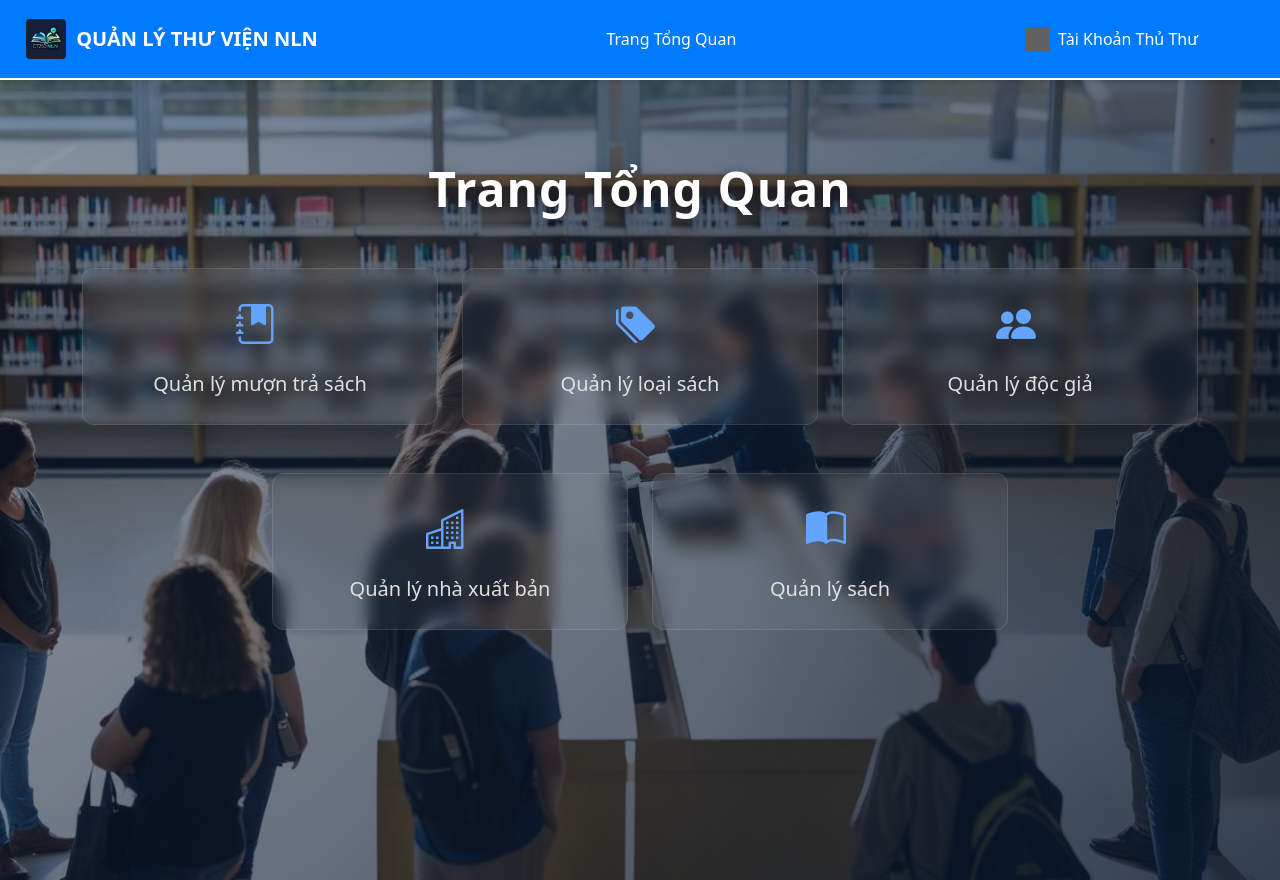
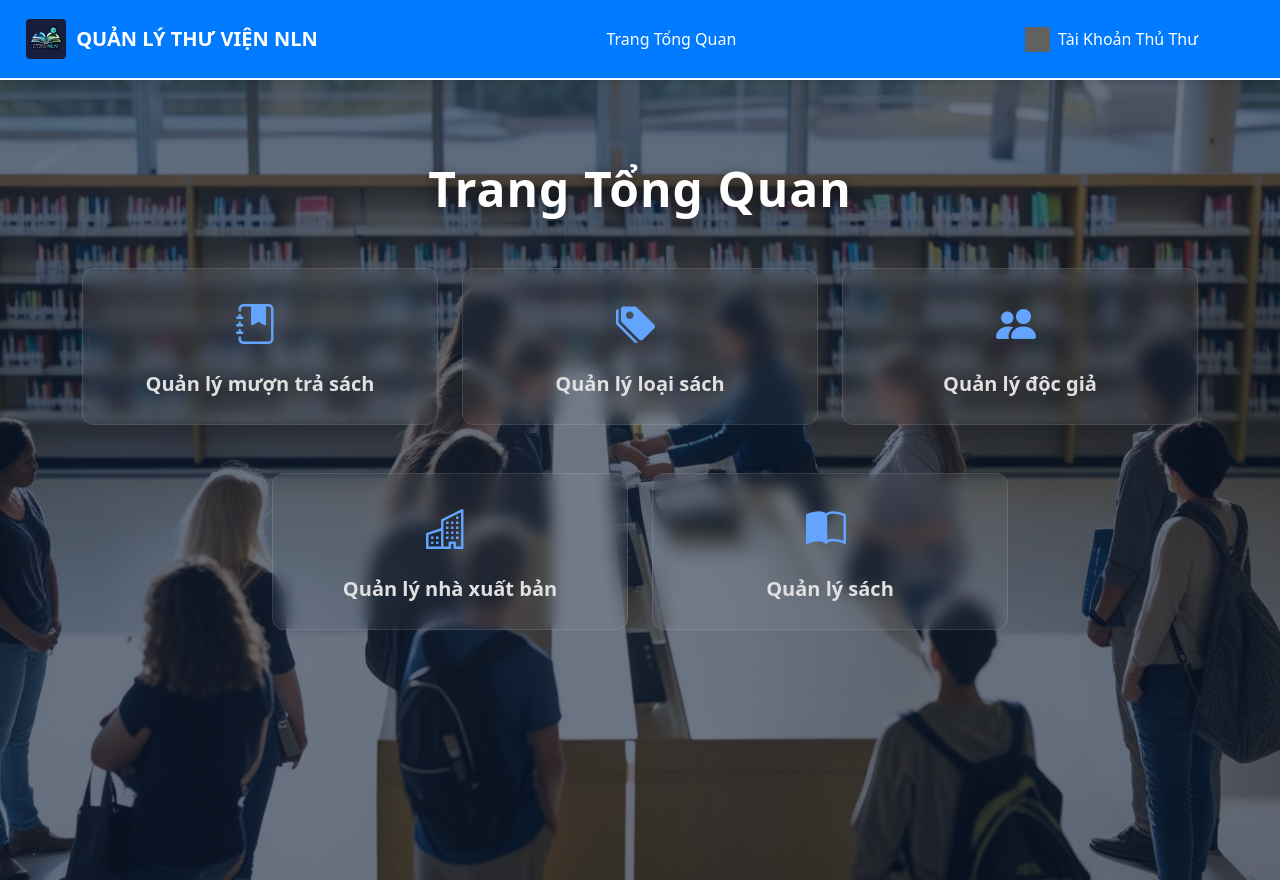
Before and after one commit to nhutb2203520/Frontend, a Vue app: page /admin/dashboard in a window 1280 px wide. Built offline with nearby package versions, Linux system fonts and the light colour scheme; sample sign-in values are in the browser's storage; grey boxes are pictures that could not be loaded.

Commit message:
update somethings small

```diff
--- a/src/Views/BorrowReturnManagement.vue
+++ b/src/Views/BorrowReturnManagement.vue
@@ -216,6 +216,7 @@ async function returnBook(entry) {
     if (res.message?.includes('thành công')) {
       ElMessage.success(res.message);
       await reloadBorrowList();
+      await loadOverdueList()
     } else ElMessage.error(res.message || 'Duyệt trả thất bại');
   } catch (err) {
     ElMessage.error('Lỗi khi duyệt độc giả trả sách');
--- a/src/Views/BorrowingHistory.vue
+++ b/src/Views/BorrowingHistory.vue
@@ -173,6 +173,11 @@ const goToBookDetail = (maSach) => {
 </script>
 
 <style scoped>
+.fst-italic {
+  font-weight: 700;
+  color: #0b0b0b;
+}
+
 .borrowing-slip {
   border-width: 2px;
   border-color: black;
--- a/src/Views/HomeAdmin.vue
+++ b/src/Views/HomeAdmin.vue
@@ -86,7 +86,7 @@ export default {
   left: 0;
   width: 100%;
   height: 100%;
-  background: linear-gradient(135deg, rgba(10, 25, 47, 0.4), rgba(10, 25, 47, 0.8));
+  background: linear-gradient(135deg, rgba(10, 25, 47, 0.6), rgba(10, 25, 47, 0.6));
   z-index: 1;
 }
 
@@ -121,7 +121,7 @@ export default {
 
   color: #e0e0e0;
   font-size: 1.25rem;
-  font-weight: 500;
+  font-weight: 700;
   text-align: center;
 
   cursor: pointer;
@@ -145,6 +145,7 @@ export default {
   transform: translateY(-8px);
   background: rgba(255, 255, 255, 0.1);
   border-color: rgba(99, 164, 255, 0.5);
+  color: #63a4ff;
   box-shadow: 0 10px 30px rgba(0, 0, 0, 0.3);
 }
 
--- a/src/components/BookCard.vue
+++ b/src/components/BookCard.vue
@@ -56,7 +56,7 @@ export default {
     // },
     async toggleFavorite() {
       if (!useAuthStore().accessToken) {
-        ElMessage.warning('Vui lòng nhập để đăng ký mượn sách.')
+        ElMessage.warning('Vui lòng đăng nhập để thêm sách vào danh sách yêu thích.')
         this.$router.push({ name: 'Signin User', replace: true })
         return
       }
--- a/src/components/Client/BookDetails.vue
+++ b/src/components/Client/BookDetails.vue
@@ -229,7 +229,7 @@ export default {
     },
     async borrowBook() {
       if (!useAuthStore().accessToken) {
-        ElMessage.warning('Vui lòng nhập để đăng ký mượn sách.')
+        ElMessage.warning('Vui lòng đăng nhập để đăng ký mượn sách.')
         this.$router.push({ name: 'Signin User' })
         return
       }
```
